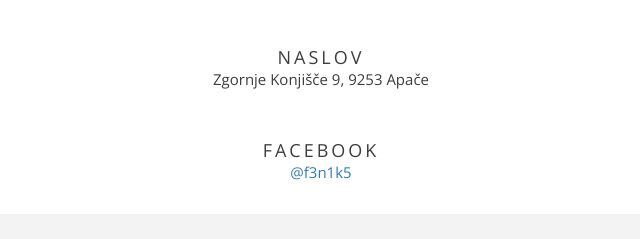
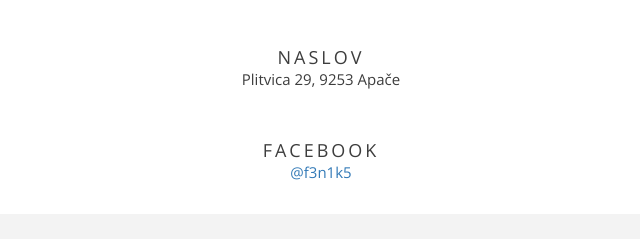
Before and after one commit to f3n1k5/f3n1k5.github.io, a plain HTML site: page index.html in a window 1280 px wide. Shown: the part 1925-2164 px from the top of the page, 319-959 px from the left. Drawn offline with nearby package versions, Linux system fonts and the light colour scheme.

Commit message:
sprememba naslova

```diff
--- a/index.html
+++ b/index.html
@@ -200,7 +200,7 @@
                     </div>
                     <div class="single_contact_info">
                         <h2>Naslov</h2>
-                        <p>Zgornje Konjišče 9, 9253 Apače</p>
+                        <p>Plitvica 29, 9253 Apače</p>
                     </div>
 					<div class="single_contact_info">
                         <h2>Facebook</h2>
```
